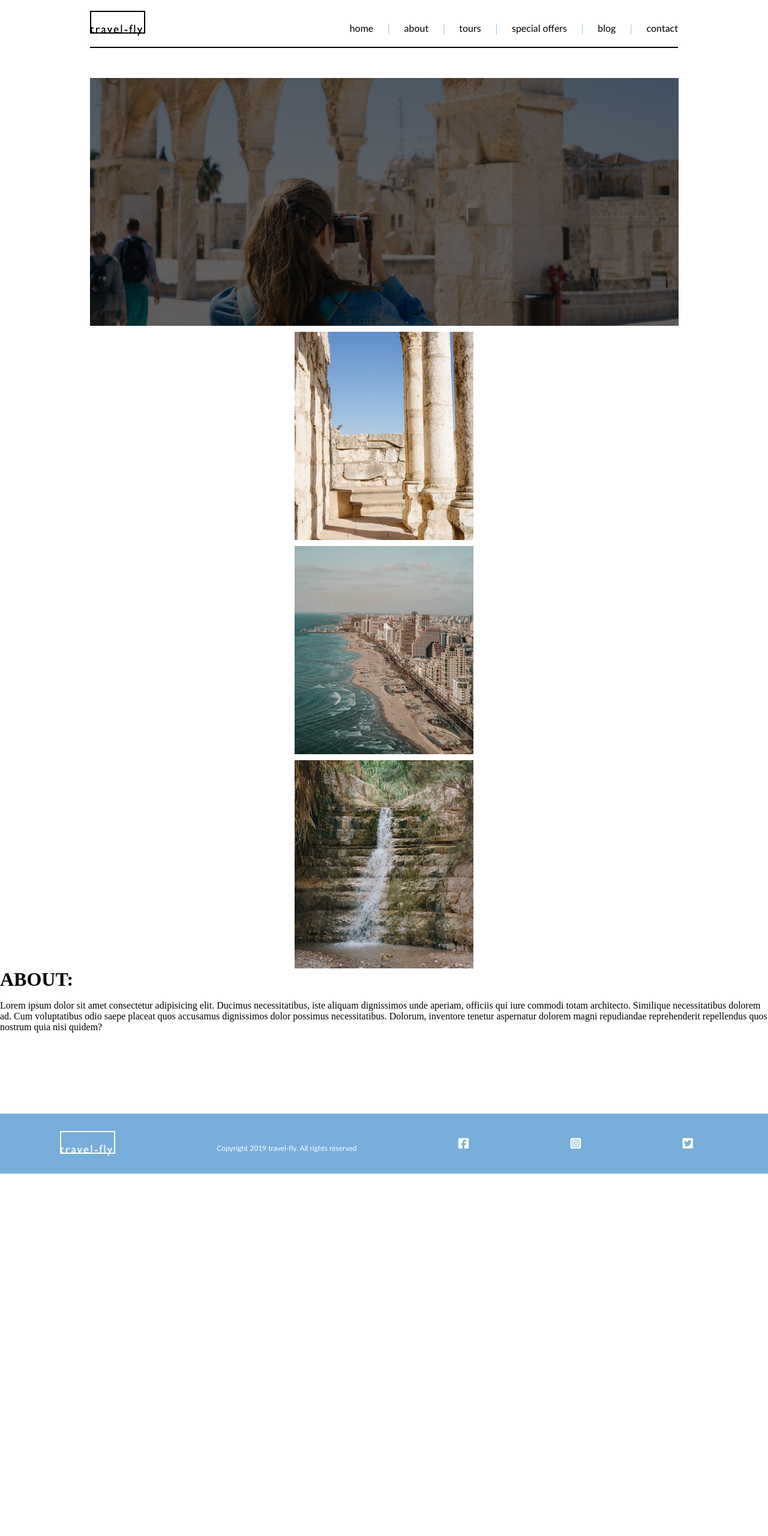
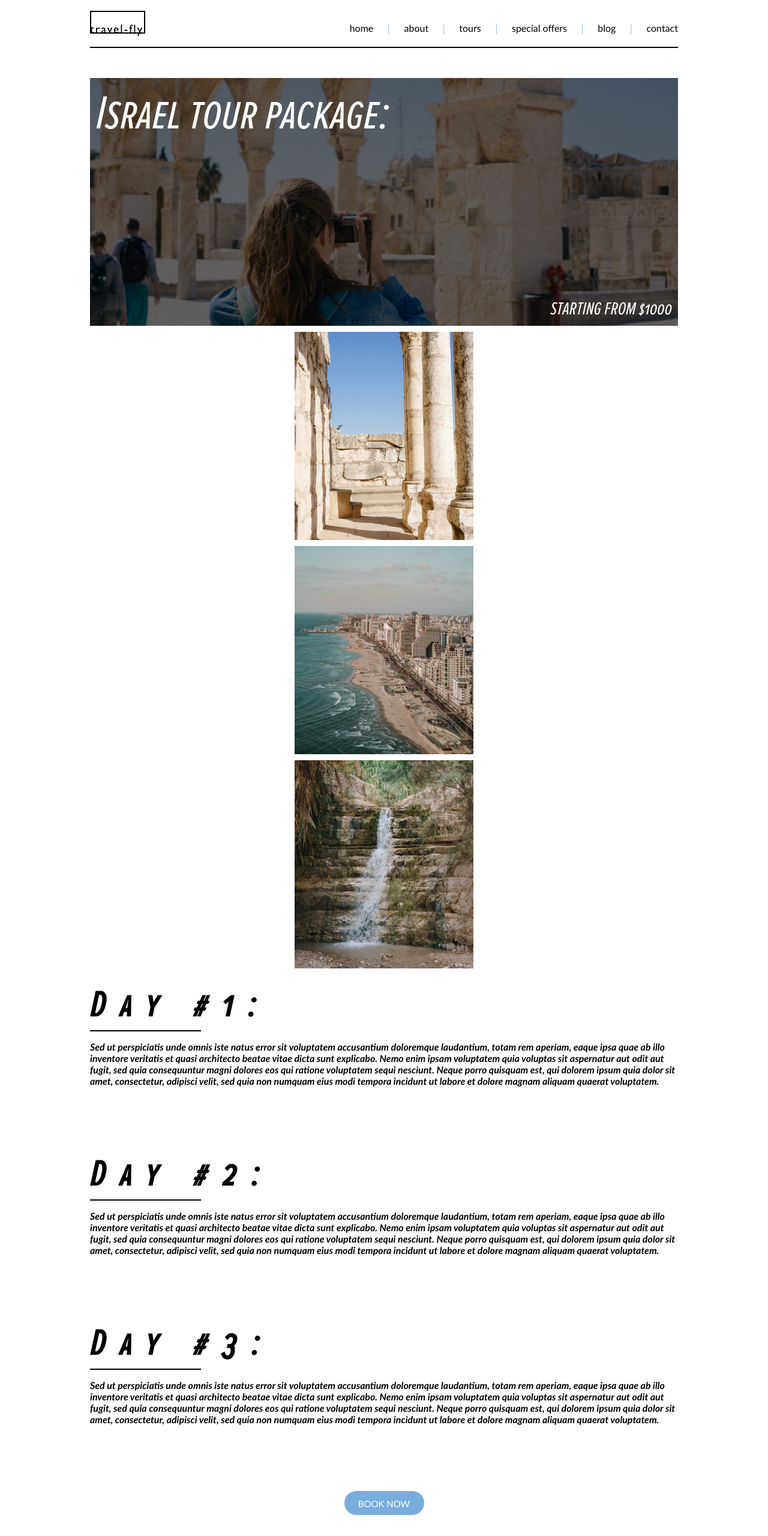
Before and after one commit to N215-collimam/homework-six, a plain HTML site: page index2.html in a window 1280 px wide. Shown: the top 2560 px of the page at 60% size. Before the commit the page ends 1956 px from the top, so only its background shows below. Drawn offline with Linux system fonts and the light colour scheme.

Commit message:
finished base for the second page

```diff
--- a/index2.html
+++ b/index2.html
@@ -28,8 +28,11 @@
             </div>
         </nav>
 
-        <div class="banneri">
-
+        <div id ="app">
+            <div class="banneri">
+                <p class="about-hero-text">Israel tour package:</p>
+                <p class="price-text">STARTING FROM $1000</p>
+            </div>
         </div>
 
         <div class="three">
@@ -38,12 +41,39 @@
             <div class="picsi3"></div>
         </div>
 
-        <div class="about-header">
-            <h1>ABOUT:</h1>
-            <div class="border-bottom"></div>
-            <!--copy text from xd file, EMBED font. Remove git from hidden files on pc. Font face, drag folder into css file, font family can be whatever you name.-->
-            <p>Lorem ipsum dolor sit amet consectetur adipisicing elit. Ducimus necessitatibus, iste aliquam dignissimos unde aperiam, officiis qui iure commodi totam architecto. Similique necessitatibus dolorem ad. Cum voluptatibus odio saepe placeat quos accusamus dignissimos dolor possimus necessitatibus. Dolorum, inventore tenetur aspernatur dolorem magni repudiandae reprehenderit repellendus quos nostrum quia nisi quidem?</p>
-          </div>
+        <div id ="app">
+            <div class="day">
+                <div class="day-header">
+                    <h1>Day #1:</h1>
+                    <div class="border-bottom"></div>
+                    <p>Sed ut perspiciatis unde omnis iste natus error sit voluptatem accusantium doloremque laudantium, totam rem aperiam, eaque ipsa quae ab illo inventore veritatis et quasi architecto beatae vitae dicta sunt explicabo. Nemo enim ipsam voluptatem quia voluptas sit aspernatur aut odit aut fugit, sed quia consequuntur magni dolores eos qui ratione voluptatem sequi nesciunt. Neque porro quisquam est, qui dolorem ipsum quia dolor sit amet, consectetur, adipisci velit, sed quia non numquam eius modi tempora incidunt ut labore et dolore magnam aliquam quaerat voluptatem. </p>
+                </div>
+            </div>
+        </div>
+
+        <div id ="app">
+            <div class="day">
+                <div class="day-header">
+                    <h1>Day #2:</h1>
+                    <div class="border-bottom"></div>
+                    <p>Sed ut perspiciatis unde omnis iste natus error sit voluptatem accusantium doloremque laudantium, totam rem aperiam, eaque ipsa quae ab illo inventore veritatis et quasi architecto beatae vitae dicta sunt explicabo. Nemo enim ipsam voluptatem quia voluptas sit aspernatur aut odit aut fugit, sed quia consequuntur magni dolores eos qui ratione voluptatem sequi nesciunt. Neque porro quisquam est, qui dolorem ipsum quia dolor sit amet, consectetur, adipisci velit, sed quia non numquam eius modi tempora incidunt ut labore et dolore magnam aliquam quaerat voluptatem. </p>
+                </div>
+            </div>
+        </div>
+
+        <div id ="app">
+            <div class="day">
+                <div class="day-header">
+                    <h1>Day #3:</h1>
+                    <div class="border-bottom"></div>
+                    <p>Sed ut perspiciatis unde omnis iste natus error sit voluptatem accusantium doloremque laudantium, totam rem aperiam, eaque ipsa quae ab illo inventore veritatis et quasi architecto beatae vitae dicta sunt explicabo. Nemo enim ipsam voluptatem quia voluptas sit aspernatur aut odit aut fugit, sed quia consequuntur magni dolores eos qui ratione voluptatem sequi nesciunt. Neque porro quisquam est, qui dolorem ipsum quia dolor sit amet, consectetur, adipisci velit, sed quia non numquam eius modi tempora incidunt ut labore et dolore magnam aliquam quaerat voluptatem. </p>
+                </div>
+            </div>
+        </div>
+
+        <div class="book">
+            <button class="button buttontext1">BOOK NOW</button>
+        </div>
 
 
         <div class="foot">
--- a/scss/about/about.scss
+++ b/scss/about/about.scss
@@ -1,10 +1,10 @@
 //use one div for the about, one div for the qute sections
-.about{
-    margin-top: 110px;
-    margin-bottom: 180px;
+.day{
+    margin-top: 25px;
+    margin-bottom: 110px;
 
 
-    .about-header{
+    .day-header{
         background-color: white;
 
         h1{
@@ -23,75 +23,18 @@
         }
 
         .border-bottom{
-            width: 170px;
+            width: 185px;
             height: 2px;
             background-color: black;
             margin-bottom: 16px;
-        }
-    }
-
-    .about-client-quotes{
-        margin-top: 107px;
-
-        .client-quote-title{
-            font-size: 40px;
-            font-family: proxima;
-            font-style: normal;
-            letter-spacing: 11.5px;
-        }
-        .border-bottom{
-            width: 235px;
-            height: 2px;
-            background-color: black;
-            margin-bottom: 16px;
-        }
-
-
-        .client-box{
-            max-width: 722px;
-            display:flex;
-            position: relative;
-            margin-bottom: 37px;
-
-            .client-image{
-                width: 260px;
-                height: 150px;
-                overflow: hidden;
-                margin-right: 21px;
-
-                img{
-                    width: 100%;
-                }
-            }
-
-            .client-quote{
-                max-width: 440px;
-                margin-bottom:10px;
-                font-size: 16px;
-                font-family: 'Gill Sans', 'Gill Sans MT', Calibri, 'Trebuchet MS', sans-serif;
-                font-style: italic;
-                font-weight: bold;
-
-            }
-
-            .client-name{
-                //f using positio absolute in a child, the parent needs a position as well.
-                position: absolute;
-                bottom: 0;
-                right: 0;
-                color: $site-blue;
-                font-size: 20px;
-                font-family: proxima;
-                font-style: normal;
-            }
         }
     }
 }
 
 
 @media all and (max-width: 1000px){
-    .about{
-        .about-header{
+    .day{
+        .day-header{
             margin-left: 20px;
 
             p{
@@ -99,10 +42,6 @@
             }
         }
 
-        .about-client-quotes{
-            margin-left: 20px;
-        }
-
     }
 }
 //add padding to a media querey after 1000px for text
--- /dev/null
+++ b/scss/about/book.scss
@@ -0,0 +1,29 @@
+.book{
+    position: relative;
+    display: flex;
+    align-items: center;
+    justify-content: center;
+    margin: 0 auto;
+
+
+    .button{
+        width: 133px;
+        height: 40px;
+        border: none;
+        color: $site-white;
+        padding: 12px 10px;
+        text-align: center;
+        text-decoration: none;
+        display: inline-block;
+        font-size: 15px;
+        cursor: pointer;
+        font-family: 'Gill Sans', 'Gill Sans MT', Calibri, 'Trebuchet MS', sans-serif;
+
+
+    }
+
+    .buttontext1{
+        background-color: $site-blue;
+        border-radius: 25px;
+    }
+}
--- a/scss/home/banneri.scss
+++ b/scss/home/banneri.scss
@@ -9,9 +9,24 @@
     text-align: center;
     position: relative;
     margin-top: 50px;
+    color: $site-white;
 
+    .about-hero-text{
+        position: absolute;
+        font-size: 80px;
+        top: 10px;
+        left: 10px;
+        font-family: 'proxima';
+    }
 
-    //if this doesnt save, save in variables then run
+    .price-text{
+        position: absolute;
+        margin-bottom: 0;
+        font-size: 30px;
+        font-family: 'proxima';
+        right: 10px;
+        bottom: 10px;
+    }
 }
 
 
--- a/scss/styles.scss
+++ b/scss/styles.scss
@@ -1,8 +1,9 @@
 @import "variables.scss";
 @import "structure.scss";
+@import "about/about.scss";
+@import "about/book.scss";
 @import "nav/nav.scss";
 @import "home/banner.scss";
 @import "home/banneri.scss";
-@import "about/about.scss";
 @import "home/foot.scss";
 @import "home/three.scss";
```
Also changed, not shown: css/styles.css.
